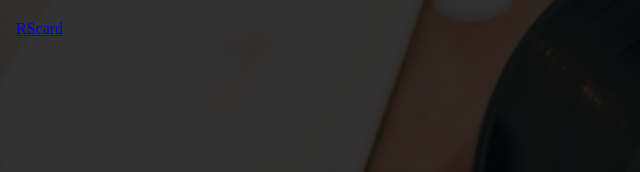
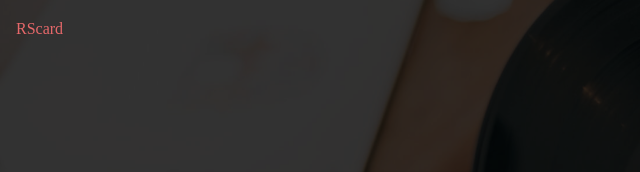
Before and after one commit to abc123tmac/resume, a plain HTML site: page index.html in a window 1280 px wide. Shown: the top 172 px of the page, 0-640 px from the left. Drawn offline with Linux system fonts and the light colour scheme.

Commit message:
9-22 修改logo颜色

```diff
--- a/a.css
+++ b/a.css
@@ -69,6 +69,7 @@ hr {
   font-size: 24px;
   padding-top: 3px;
   padding-bottom: 4px;
+  text-decoration: none;
 }
 
 .topNavBar-inner.logo.rs {
--- a/index.html
+++ b/index.html
@@ -19,7 +19,8 @@
 <body>
 
   <div class="topNavBar">
-    <div class="topNavBar-inner"><a class="logo" href="#" alt="logo">
+    <div class="topNavBar-inner"><a class="logo" href="#" alt="logo" ; style="text-decoration: none;
+      color: #e6686a;">
         <span class="rs">RS</span><span class="card">card</span>
       </a>
       <nav style="float: right;">
```
